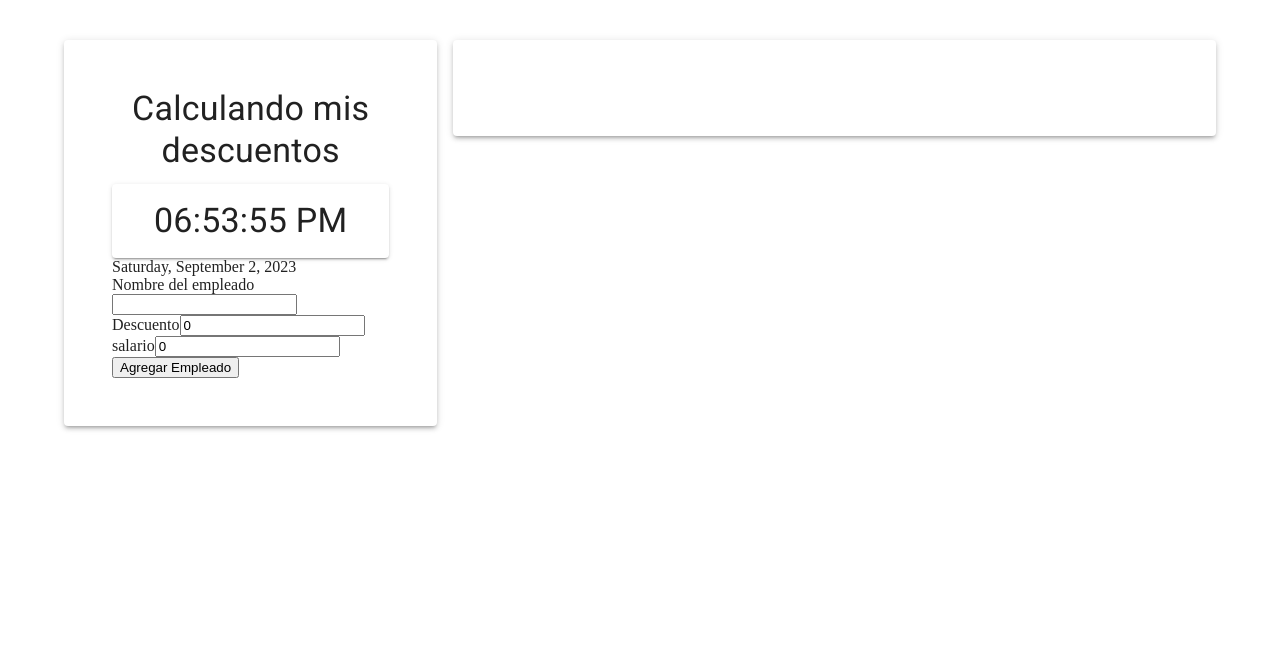
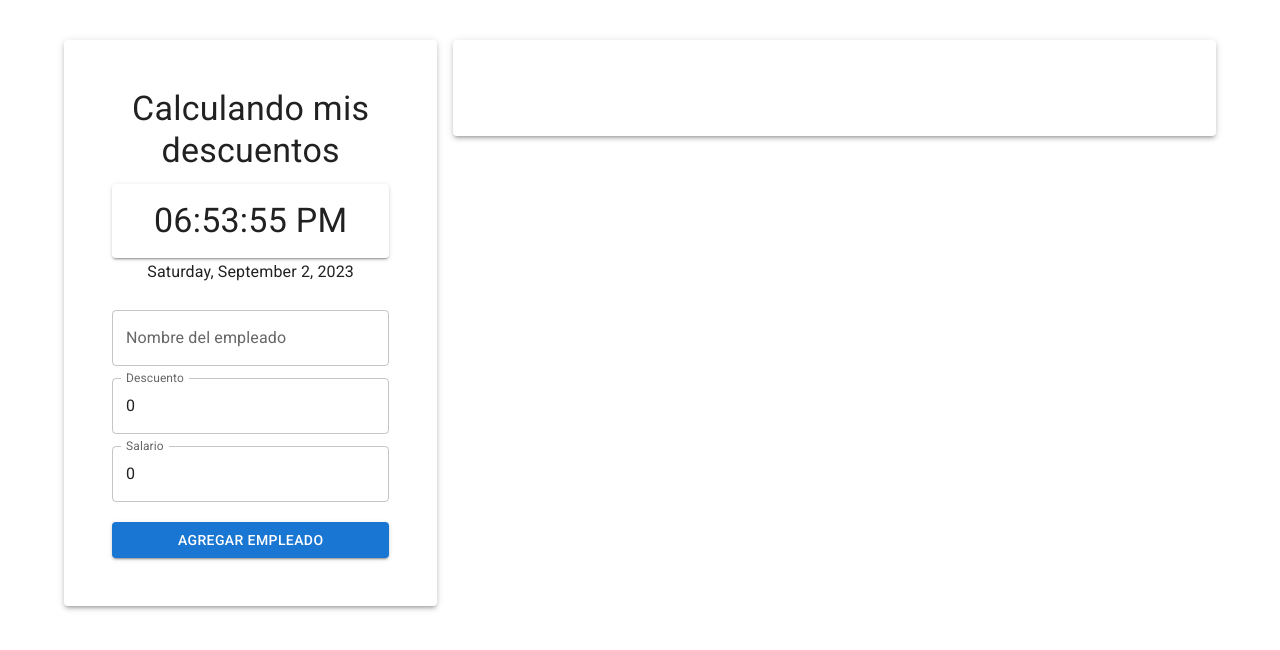
Before and after one commit to victorvzn/date, a React (Vite) app: page / in a window 1280 px wide. Shown: the top 650 px of the page. Built offline with nearby package versions, Linux system fonts and the light colour scheme.

Commit message:
mejoras en el formulario

```diff
--- a/src/components/Clock.jsx
+++ b/src/components/Clock.jsx
@@ -18,11 +18,11 @@ const Clock = () => {
           {time.toLocaleTimeString([],{hour:'2-digit',minute:'2-digit',second:'2-digit'})}
         </Typography>
       </Paper>
-      <div>
+      <Typography variant="subtitle1" sx={{ textAlign: 'center' }}>
         {time.toLocaleDateString([],{
             weekday:'long',year:'numeric',month:'long',day:'numeric'
         })}
-      </div>
+      </Typography>
     </div>
   );
 };
--- a/src/components/EmployeeForm.jsx
+++ b/src/components/EmployeeForm.jsx
@@ -1,3 +1,4 @@
+import { Button, TextField } from "@mui/material";
 import React, { useState } from "react";
 
 const EmployeeForm = ({ onAddEmployee }) => {
@@ -39,27 +40,38 @@ const EmployeeForm = ({ onAddEmployee }) => {
     };
 
   return (
-    <div>
-      <form onSubmit={handleSubmit}>
-        <label htmlFor="">
-          Nombre del empleado
-          <input type="tesxt" name="employeeName" value={form.employeeName} onChange={handleChange}/>
-        </label>
-        <br />
-        <label htmlFor="">
-         Descuento
-          <input type="text" name="discount" value={form.discount} onChange={handleChange} />
-        </label>
-         <br />
-        <label htmlFor="">
-         salario
-          <input type="text" name="salary" value={form.salary} onChange={handleChange} />
-        </label>
-
-        <br />
-        <button>Agregar Empleado</button>
-      </form>
-    </div>
+    <form onSubmit={handleSubmit} style={{ marginTop: '1rem' }}>
+      <TextField
+        label='Nombre del empleado'
+        name="employeeName"
+        fullWidth
+        margin="dense"
+        value={form.employeeName}
+        onChange={handleChange}
+      />
+      <TextField
+        label='Descuento'
+        name="discount"
+        fullWidth
+        margin="dense"
+        value={form.discount}
+        onChange={handleChange}
+      />
+      <TextField
+        label='Salario'
+        name="salary"
+        fullWidth
+        margin="dense"
+        value={form.salary}
+        onChange={handleChange}
+      />
+      <Button
+        variant="contained"
+        sx={{ width: '100%', mt: 2 }}
+      >
+        Agregar Empleado
+      </Button>
+    </form>
   );
 };
 
```
